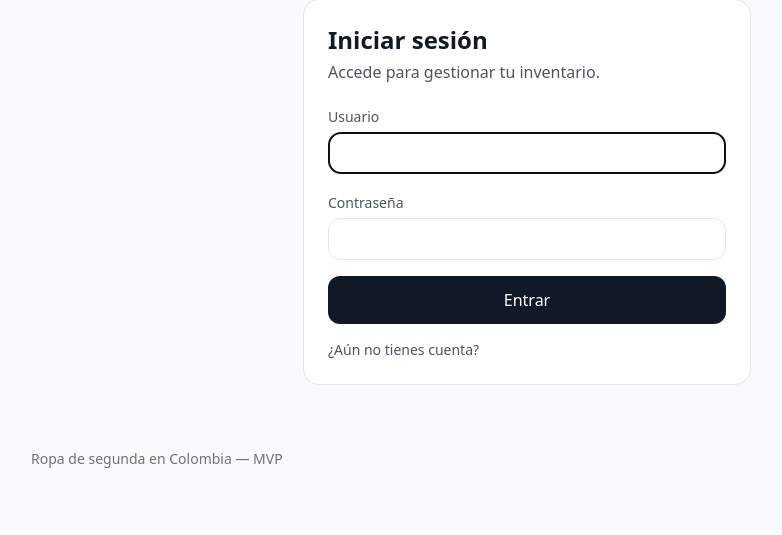
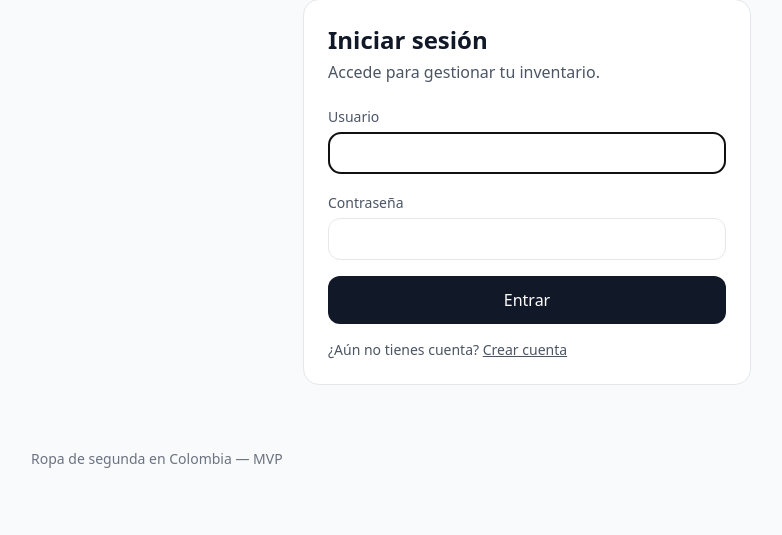
Before and after one commit to StefanyNoguera/recloset, a Django app: page /cuentas/iniciar-sesion/ in a window 1280 px wide. Shown: the part 86-621 px from the top of the page, without its empty margins (113-895 px from the left). Run offline with Django 5.2, Linux system fonts and the light colour scheme; some libraries are stand-ins or nearby versions.

Commit message:
Add signup link to login page

```diff
--- a/market/templates/registration/login.html
+++ b/market/templates/registration/login.html
@@ -33,6 +33,7 @@
 
     <p class="mt-4 text-sm text-gray-600">
       ¿Aún no tienes cuenta?
+      <a href="{% url 'signup' %}" class="underline">Crear cuenta</a>
     </p>
   </div>
 {% endblock %}
```
